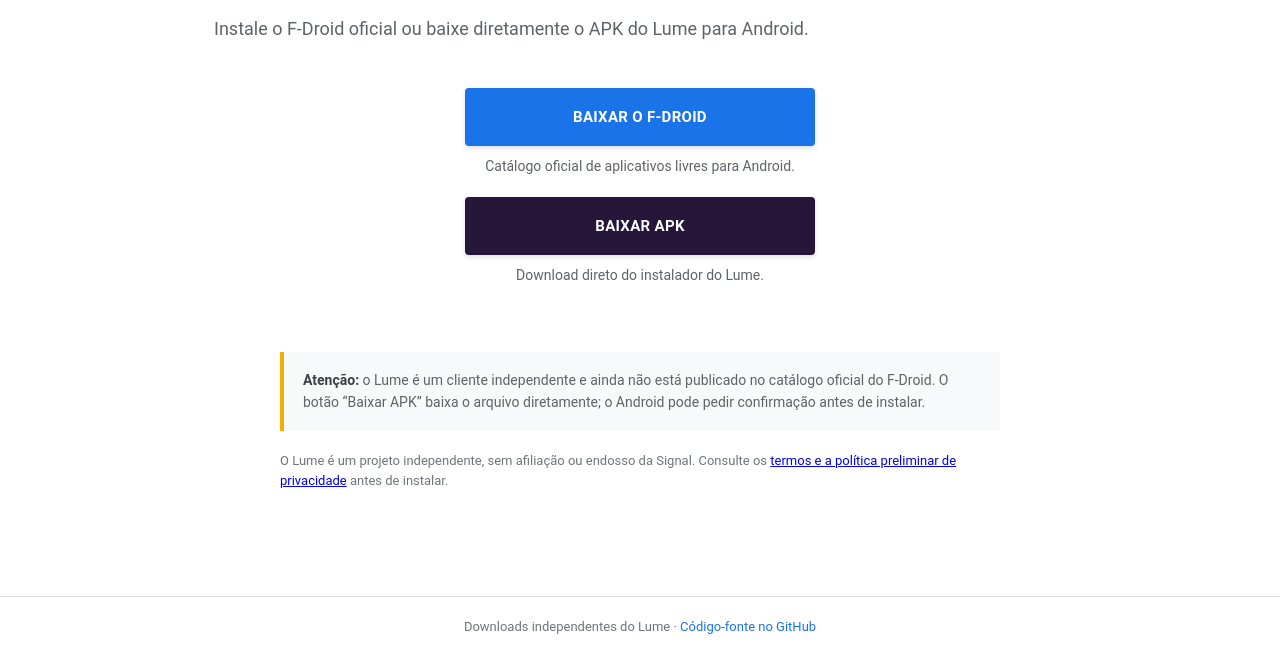
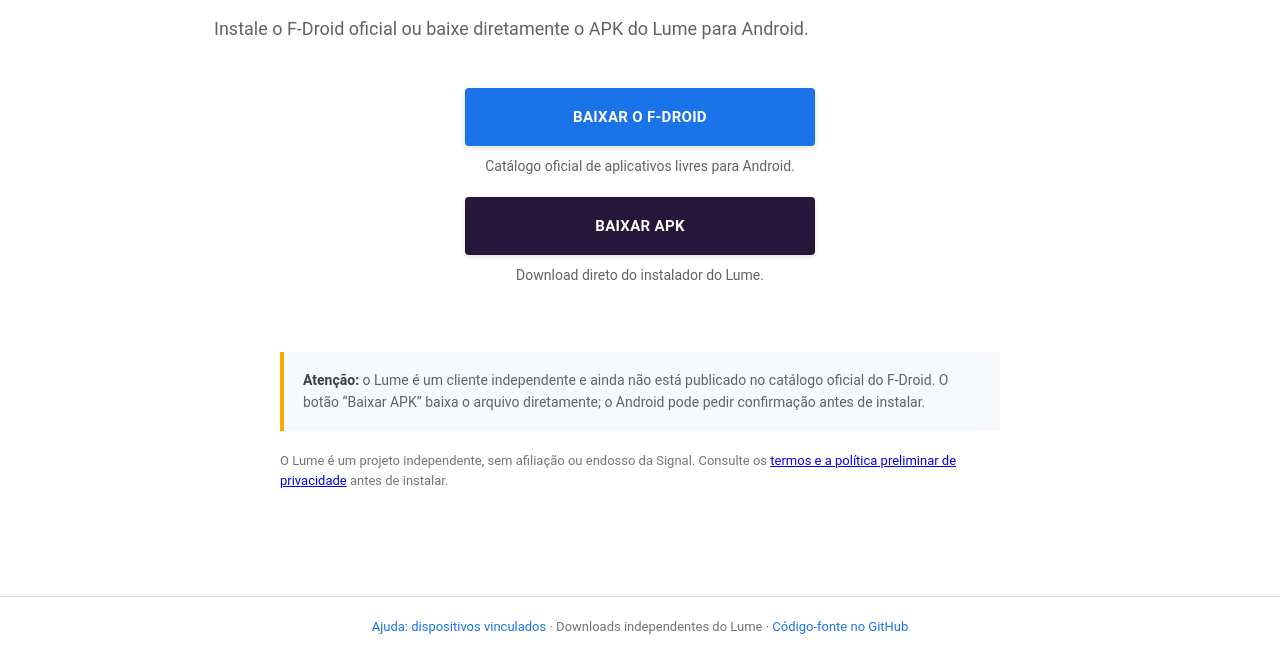
Before and after one commit to contactokakashigamesofc24-dotcom/Lume-Download, a plain HTML site: page index.html in a window 1280 px wide. Shown: the part 309-977 px from the top of the page. Drawn offline with Linux system fonts and the light colour scheme.

Commit message:
Add Lume linked devices help link

```diff
--- a/index.html
+++ b/index.html
@@ -29,6 +29,6 @@
     <aside class="notice"><strong>Atenção:</strong> o Lume é um cliente independente e ainda não está publicado no catálogo oficial do F-Droid. O botão “Baixar APK” baixa o arquivo diretamente; o Android pode pedir confirmação antes de instalar.</aside>
     <p class="legal">O Lume é um projeto independente, sem afiliação ou endosso da Signal. Consulte os <a href="https://github.com/contactokakashigamesofc24-dotcom/Signal-Android-Connect/blob/luiz-independent-client/docs/LEGAL.md">termos e a política preliminar de privacidade</a> antes de instalar.</p>
   </main>
-  <footer>Downloads independentes do Lume · <a href="https://github.com/contactokakashigamesofc24-dotcom/Signal-Android-Connect">Código-fonte no GitHub</a></footer>
+  <footer><a href="./linked-devices.html">Ajuda: dispositivos vinculados</a> · Downloads independentes do Lume · <a href="https://github.com/contactokakashigamesofc24-dotcom/Signal-Android-Connect">Código-fonte no GitHub</a></footer>
 </body>
 </html>
```
